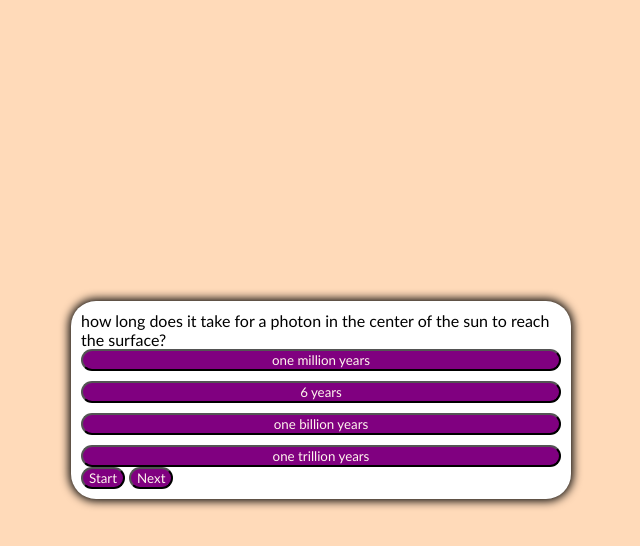
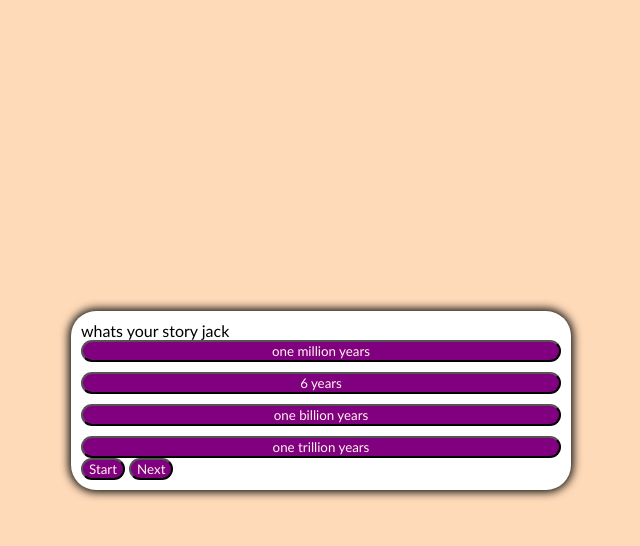
Before and after one commit to katredford/redford-superQuiz, a plain HTML site: page index.html in a window 1280 px wide. Both pictures are taken after a click on the button "one million years". Shown: the whole page, without its empty margins (319-959 px from the left). Drawn offline with Linux system fonts and the light colour scheme.

Commit message:
add cycle through question array

```diff
--- a/assets/js/script.js
+++ b/assets/js/script.js
@@ -1,6 +1,6 @@
 
 
-var buttons = document.getElementById("btn")
+
 var questionIndex = 0
 
 var questions = [
@@ -37,18 +37,54 @@ var questions = [
  function nextQuestion() {
     var currentQuestion = questions[questionIndex];
     var answerGrid = document.getElementById("answer-buttons");
+    answerGrid.innerHTML = "";
+
     var questionTitle = document.getElementById("question")
     questionTitle.innerText = currentQuestion.title
     currentQuestion.answers.forEach(function(answer,i){
 
+        //1 Make the piece of html in js
+        var anwserButton = document.createElement("button");
+        //2 Dress that html up how u want!! give it text . class name ect...
+        anwserButton.setAttribute("class","btn choice-btn")
+        anwserButton.innerText = answer
 
-    var anwserButton = document.createElement("button");
-        anwserButton.setAttribute("class","btn")
-        anwserButton.innerText = answer
+        //3 Stick that shabang on the page!! .appendCHild or jquery .append()
         answerGrid.appendChild(anwserButton)
     })
-    for (var index = 0; index < questions.length; index++) {
+
+    var buttons = document.querySelectorAll(".choice-btn")
+    console.log('buttons ?', buttons)
+
+    buttons.forEach(function(btn)  {
+        btn.addEventListener("click", handleClick);
+    })
+
+ }
+ nextQuestion()
+
+
+
+ function handleClick (event) {
+    console.log('we got clicked', event.target.innerText)
+
+
+   if (event.target.innerText === questions[questionIndex].correct) {
+    console.log('good')
+
+
+   } else {
+       console.log('bad')
 
     }
- }
- nextQuestion()
+
+    questionIndex++
+
+    if (questions.length <= questionIndex) {
+        console.log("gameOVER")
+    } else {
+        nextQuestion()
+    }
+
+
+};
```
Also changed, not shown: index.html (+1 -4 lines).
